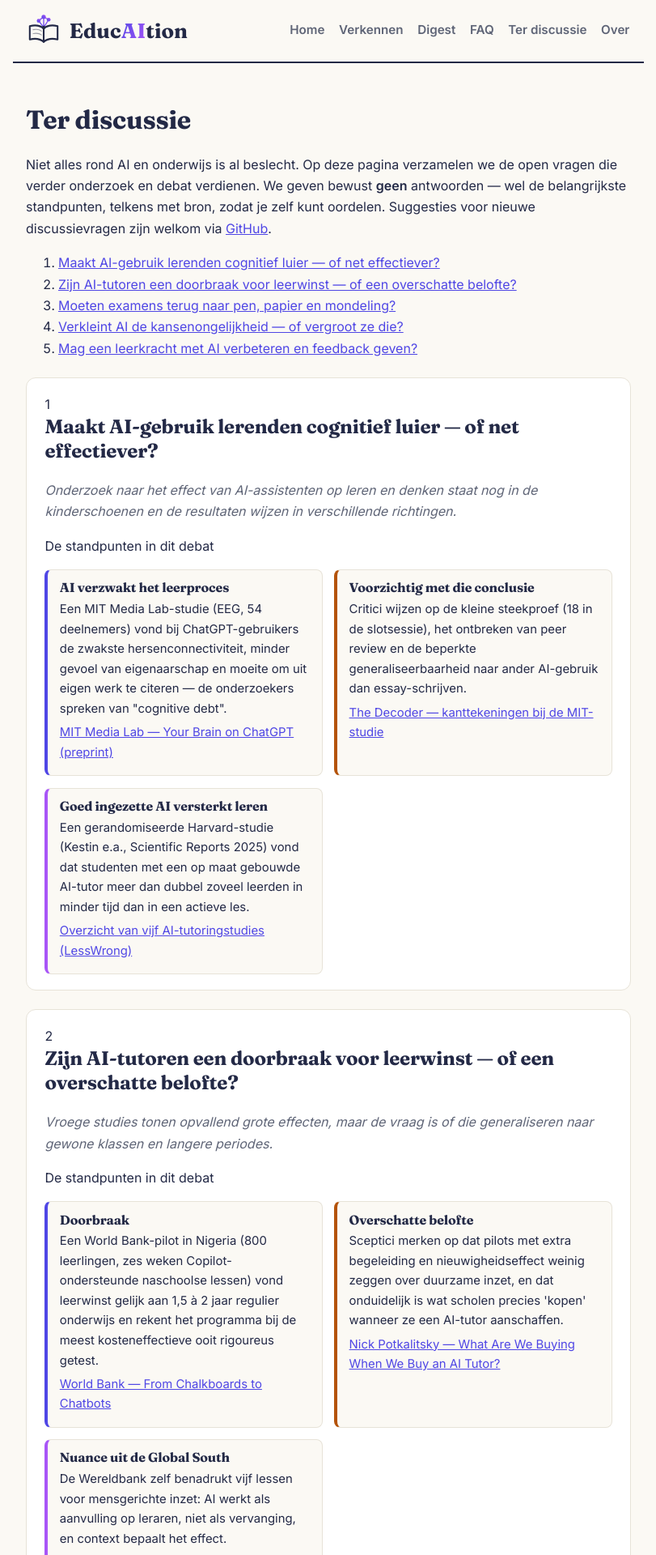
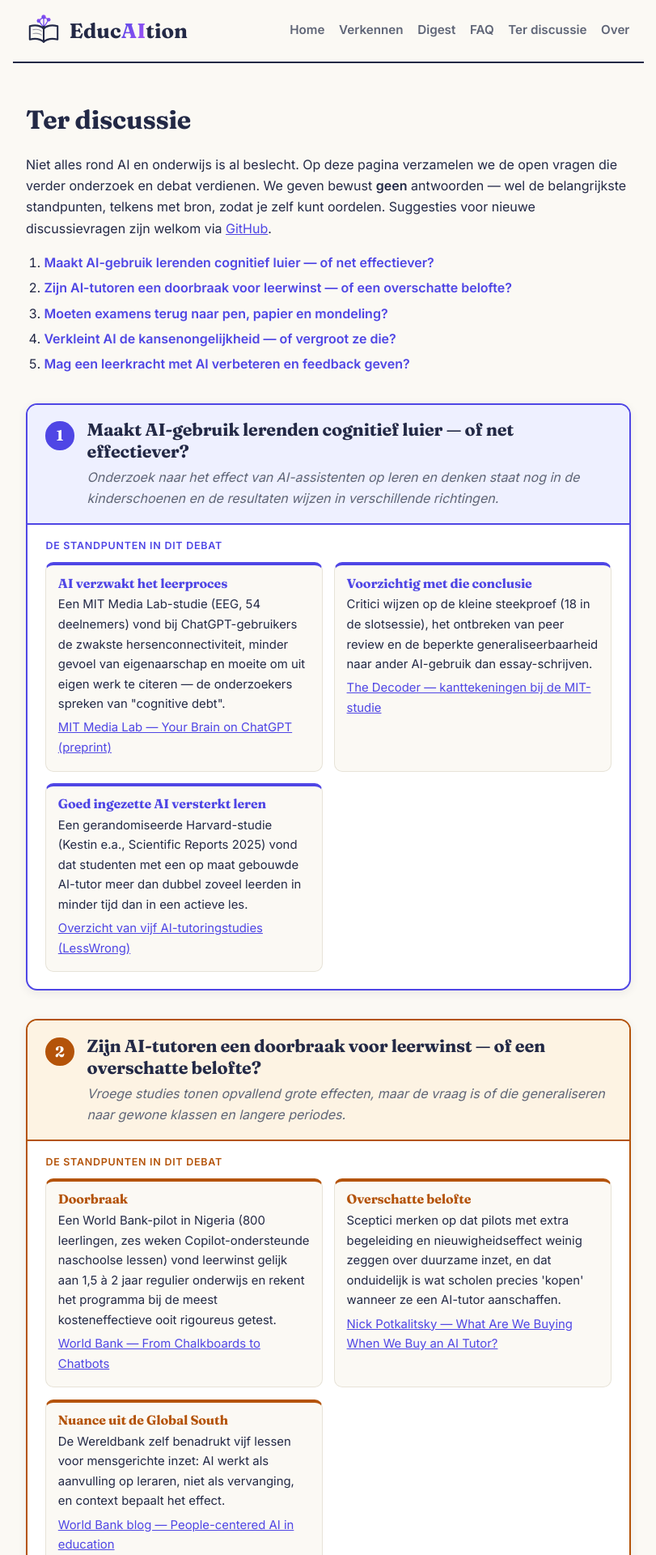
Before and after one commit to rvanbruggen/educaition, a Jekyll site: the page built from discussie.html, in a window 1280 px wide. Shown: the top 1920 px of the page at 81% size, without its empty margins (234-1045 px from the left). Built offline with Jekyll 4.4.1, drawn with Linux system fonts in a browser that asks for light colours.

Commit message:
Update style.css

```diff
--- a/assets/css/style.css
+++ b/assets/css/style.css
@@ -108,20 +108,59 @@ details[open] { box-shadow: 0 2px 8px rgba(35, 41, 70, .08); }
 .bronnen { font-size: .85rem; color: var(--muted); }
 
 /* ---- Ter discussie ---- */
+.discussie-index { margin: 1rem 0 2rem; padding-left: 1.4rem; }
+.discussie-index li { margin: .3rem 0; }
+.discussie-index a { text-decoration: none; font-weight: 600; }
+.discussie-index a:hover { text-decoration: underline; }
+
+/* elk debat: eigen kleur via --dkleur, dikke rand + gekleurde kopband */
 .discussie {
-  background: var(--card); border: 1px solid var(--line); border-radius: 12px;
-  padding: 1.2rem 1.4rem; margin: 1.4rem 0;
+  --dkleur: var(--accent);
+  --dkleur-soft: var(--accent-soft);
+  background: var(--card);
+  border: 2px solid var(--dkleur);
+  border-radius: 14px;
+  margin: 2.2rem 0;
+  overflow: hidden;
+  box-shadow: 0 3px 12px rgba(35, 41, 70, .08);
 }
-.discussie h2 { margin-top: 0; }
-.discussie .context { color: var(--muted); font-style: italic; }
-.standpunten { display: grid; grid-template-columns: repeat(auto-fit, minmax(230px, 1fr)); gap: .9rem; margin-top: .8rem; }
+.discussie:nth-of-type(2) { --dkleur: #b45309; --dkleur-soft: #fdf3e3; }
+.discussie:nth-of-type(3) { --dkleur: #0a8754; --dkleur-soft: #e6f6ef; }
+.discussie:nth-of-type(4) { --dkleur: #a855f7; --dkleur-soft: #f6ecff; }
+.discussie:nth-of-type(5) { --dkleur: #0e7490; --dkleur-soft: #e5f6fa; }
+
+.discussie-kop {
+  display: flex; align-items: flex-start; gap: 1rem;
+  background: var(--dkleur-soft);
+  border-bottom: 2px solid var(--dkleur);
+  padding: 1.1rem 1.4rem;
+}
+.discussie-nummer {
+  flex: 0 0 auto;
+  display: inline-flex; align-items: center; justify-content: center;
+  width: 2.2rem; height: 2.2rem; margin-top: .2rem;
+  border-radius: 50%;
+  background: var(--dkleur); color: #fff;
+  font-family: "Fraunces", Georgia, serif; font-weight: 700; font-size: 1.15rem;
+}
+.discussie-kop h2 { margin: 0 0 .3rem; font-size: 1.35rem; color: var(--ink); }
+.discussie .context { color: var(--muted); font-style: italic; margin: 0; }
+
+.standpunten-blok { padding: 1rem 1.4rem 1.3rem; }
+.standpunten-label {
+  margin: 0 0 .6rem;
+  font-size: .78rem; font-weight: 700; letter-spacing: .06em;
+  text-transform: uppercase; color: var(--dkleur);
+}
+.standpunten { display: grid; grid-template-columns: repeat(auto-fit, minmax(230px, 1fr)); gap: .9rem; }
 .standpunt {
-  border: 1px solid var(--line); border-left: 4px solid var(--accent);
-  border-radius: 8px; padding: .7rem .9rem; background: var(--bg);
+  border: 1px solid var(--line);
+  border-top: 4px solid var(--dkleur);
+  border-radius: 10px;
+  padding: .7rem .9rem;
+  background: var(--bg);
 }
-.standpunt:nth-child(2n) { border-left-color: var(--amber); }
-.standpunt:nth-child(3n) { border-left-color: var(--accent-2); }
-.standpunt h3 { margin: 0 0 .3rem; font-size: 1rem; }
+.standpunt h3 { margin: 0 0 .3rem; font-size: 1rem; color: var(--dkleur); }
 .standpunt p { margin: .3rem 0; font-size: .93rem; }
 
 /* ---- footer ---- */
```
